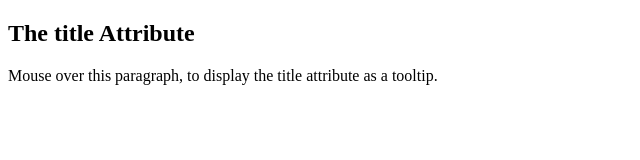
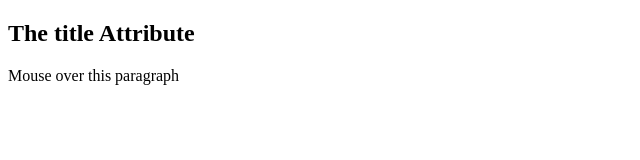
Before and after one commit to gayathri141/DemoGit, a plain HTML site: page index.html in a window 1280 px wide. Shown: the whole page, without its empty margins (0-640 px from the left). Drawn offline with Linux system fonts and the light colour scheme.

Commit message:
Update index.html

```diff
--- a/index.html
+++ b/index.html
@@ -5,7 +5,7 @@
 
 <h2 title="I'm a header" style ="text-align=center">The title Attribute</h2>
 
-<p title="I'm a tooltip">Mouse over this paragraph, to display the title attribute as a tooltip.</p>
+<p title="I'm a tooltip">Mouse over this paragraph</p>
 
 </body>
 </html>
```
